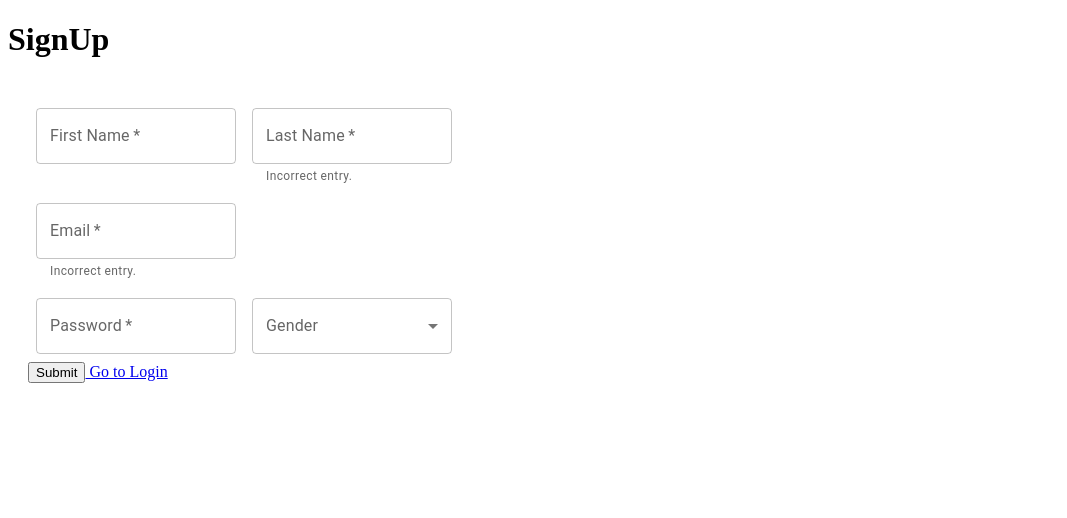
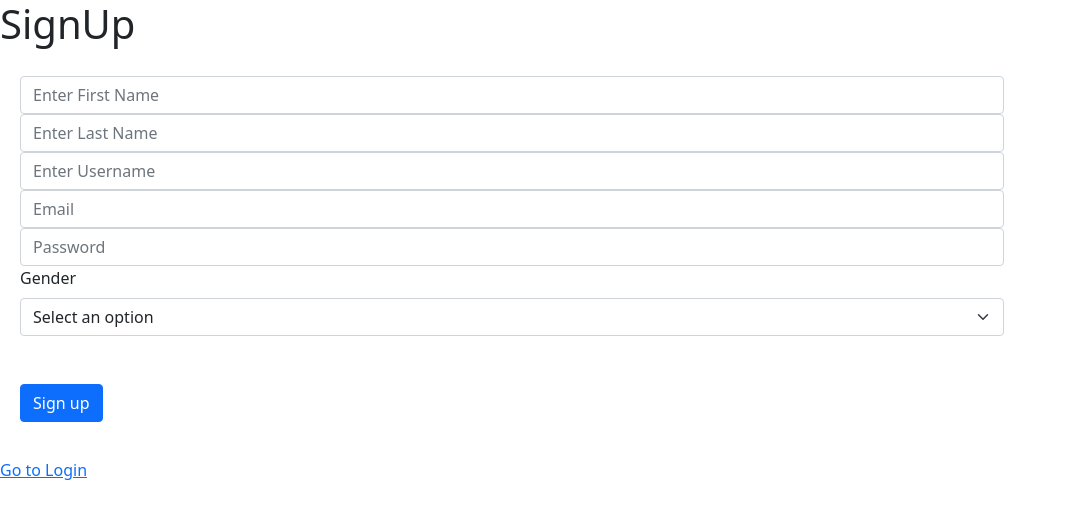
Before and after one commit to TshiSelle/eirene, a React (Create React App) app: page /SignUp in a window 1280 px wide. Shown: the top 518 px of the page, without its empty margins (0-1067 px from the left). Built offline with nearby package versions, Linux system fonts and the light colour scheme.

Commit message:
refactored signup/login now handles most if not all cases..

```diff
--- a/src/components/Profile/SignIn/LoginForm.js
+++ b/src/components/Profile/SignIn/LoginForm.js
@@ -1,24 +1,24 @@
 import React, { useReducer, useCallback } from 'react';
-// import { Button } from 'semantic-ui-react';
-// import Form from 'semantic-ui-react/dist/commonjs/collections/Form';
-import Box from '@mui/material/Box';
-import TextField from '@mui/material/TextField';
 import styled from 'styled-components';
 import { Link } from 'react-router-dom';
+import { Form, Button, Alert } from 'react-bootstrap'
 import { validatePassword, validateEmail } from '../../../validators/validators';
 
 const reducer = (state, action) => {
 	 // These cases are taken into consideration by the dispatches used in the useCallbacks down below,
 	 // This is where the values get set.
     switch (action.type) {
-      case 'validation-error': return { ...state, errorMessage: action.message };
-      case 'set-email': return { ...state, email: action.value, errorMessage: null };
-      case 'set-password': return { ...state, password: action.value, errorMessage: null };
+      case 'validation-error': return { ...state, submissionErrorMessage: action.message };
+			case 'email-error': return { ...state, emailError: action.message, submissionErrorMessage: action.message };
+			case 'password-error': return { ...state, passwordError: action.message, submissionErrorMessage: action.message };
+			// set states...
+      case 'set-email': return { ...state, email: action.value, submissionErrorMessage: null };
+      case 'set-password': return { ...state, password: action.value, submissionErrorMessage: null };
 			// signin states....
       case 'sign-in-start': return { ...state, waiting: true };
       case 'sign-in-success': return { ...state, waiting: false, finished: true };
       case 'sign-in-failure':
-        return { ...state, waiting: false, errorMessage: action.message };
+        return { ...state, waiting: false, submissionErrorMessage: action.message };
       default:
         throw new Error('Unhandled action: ' + action.type);
     }
@@ -28,24 +28,28 @@ const SignUpForm = () => {
 	const [state, dispatch] = useReducer(reducer, {
 			password: '',
 			email: '',
-			errorMessage: null,
+			submissionErrorMessage: null,
+			emailError: null,
+			passwordError: null,
 			waiting: false,
 			finished: false
 		});
-		const { email, password, errorMessage, finished, waiting } = state;
+		const { email, password, submissionErrorMessage, passwordError, emailError, finished, waiting } = state;
 
 
 	const loginUser = useCallback(() => {
+	// this prevents auto refresh onsubmit
+		event.preventDefault();
 	// We should validate the users input THEN call the api to login user here...
 	if (waiting || finished) return;
 	const emailValidation = validateEmail(email);
     if (!emailValidation.success) {
-      dispatch({ type: 'validation-error', message: emailValidation.message });
+      dispatch({ type: 'email-error', emailError: emailValidation.message, message: emailValidation.message });
       return;
     }
     const passwordValidation = validatePassword(password);
     if (!passwordValidation.success) {
-      dispatch({ type: 'validation-error', message: passwordValidation.message });
+      dispatch({ type: 'password-error', passwordError: passwordValidation.message, message: passwordValidation.message });
       return;
     }
 
@@ -53,39 +57,34 @@ const SignUpForm = () => {
 		// Now we should call the api to register user since all userInput has been validated...
 		dispatch({ type: 'sign-in-start' });
 		console.log('submitting!');
-	}, []);
+	}, [email, password, waiting, finished]);
 
 	// The useCallbacks basically take the values set in the input forms and sends them to their desired destination
   const setEmail = useCallback(e => dispatch({ type: 'set-email', value: e.target.value }), []);
   const setPassword = useCallback(e => dispatch({ type: 'set-password', value: e.target.value }), []);
 
   return (
+		<>
 		<FormContainer>
-			<Box {...{ warning: !!errorMessage }}
-				component="form"
-				sx={{
-					'& .MuiTextField-root': { m: 1, width: '25ch' },
-				}}
-				noValidate
-				autoComplete="off"
-				onSubmit={loginUser}
-			>
-      <div>
+			<Form className="login-form" onSubmit={loginUser} >
+				<Form.Group className="mb-3">
+					<Form.Control className="email-input" type="email" isInvalid={emailError}
+						placeholder="Email" name="email" value={email} onChange={setEmail} />
+					<Form.Control className="password-i	nput" type="password" isInvalid={passwordError}
+						placeholder="Password" name="password" value={password} onChange={setPassword} />
 
-				<TextField label="Email"
-					placeholder="Enter email" helperText="Incorrect entry." type="email"
-					value={email} onChange={setEmail} fullWidth required />
-				<br />
-				<TextField label="Password"
-					placeholder="Enter Password" type="password"
-					value={password} onChange={setPassword} fullWidth required />
-			</div>
-			{errorMessage && <h2>{errorMessage}</h2>}
-			<button type='submit'>Submit</button>
+					{submissionErrorMessage &&<div style={{paddingTop:20}}><Alert variant="danger">{submissionErrorMessage}</Alert></div>}
 
-			<Link to='/SignUp'> Go to SignUp</Link>
-    </Box>
+					<Button className="submit-button" disabled={submissionErrorMessage}
+						variant={`${submissionErrorMessage ? 'danger' : 'primary'}`} value="Sign Up" type="submit">
+						Login
+					</Button>
+				</Form.Group>
+			</Form>
+
 		</FormContainer>
+		<Link to='/SignUp'> Go to Signup</Link>
+	</>
   );
 };
 
--- a/src/components/Profile/SignUp/SignUpForm.js
+++ b/src/components/Profile/SignUp/SignUpForm.js
@@ -1,29 +1,35 @@
-import React, { useReducer, useCallback } from 'react';
-import Box from '@mui/material/Box';
-import TextField from '@mui/material/TextField';
+import React, { useReducer, useCallback, useState } from 'react';
 import styled from 'styled-components';
 import { Link } from 'react-router-dom';
-import FormControl from '@mui/material/FormControl';
-import InputLabel from '@mui/material/InputLabel';
-import Select from '@mui/material/Select';
-import MenuItem from '@mui/material/MenuItem';
+import 'bootstrap/dist/css/bootstrap.min.css'
+import { Form, Button, Alert } from 'react-bootstrap'
 import { validateName, validatePassword, validateEmail, validateGender } from '../../../validators/validators';
 
 const reducer = (state, action) => {
 	 // These cases are taken into consideration by the dispatches used in the useCallbacks down below,
 	 // This is where the values get set.
 	switch (action.type) {
-      case 'validation-error': return { ...state, errorMessage: action.message };
-      case 'set-first-name': return { ...state, firstName: action.value, errorMessage: null };
-      case 'set-last-name': return { ...state, lastName: action.value, errorMessage: null };
-      case 'set-email': return { ...state, email: action.value, errorMessage: null };
-      case 'set-password': return { ...state, password: action.value, errorMessage: null };
-      case 'set-gender': return { ...state, gender: action.value, errorMessage: null };
+		// error states
+		case 'validation-error': return { ...state, submissionErrorMessage: action.message };
+		case 'first-name-error': return { ...state, firstNameError: action.message, submissionErrorMessage: action.message };
+		case 'last-name-error': return { ...state, lastNameError: action.message, submissionErrorMessage: action.message };
+		case 'username-error': return { ...state, usernameError: action.message, submissionErrorMessage: action.message };
+		case 'email-error': return { ...state, emailError: action.message, submissionErrorMessage: action.message };
+		case 'password-error': return { ...state, passwordError: action.message, submissionErrorMessage: action.message };
+		case 'gender-error': return { ...state, genderError: action.message, submissionErrorMessage: action.message };
+
+		// set data
+		case 'set-first-name': return { ...state, firstName: action.value, submissionErrorMessage: null, firstNameError: null };
+		case 'set-last-name': return { ...state, lastName: action.value, submissionErrorMessage: null, lastNameErorr: null };
+		case 'set-username': return { ...state, username: action.value, submissionErrorMessage: null };
+		case 'set-email': return { ...state, email: action.value, submissionErrorMessage: null };
+		case 'set-password': return { ...state, password: action.value, submissionErrorMessage: null };
+		case 'set-gender': return { ...state, gender: action.value, submissionErrorMessage: null };
 		// signup states....
 		case 'sign-up-start': return { ...state, waiting: true };
 		case 'sign-up-success': return { ...state, waiting: false, finished: true };
 		case 'sign-up-failure':
-        return { ...state, waiting: false, errorMessage: action.message };
+			return { ...state, waiting: false, submissionErrorMessage: action.message };
 		default:
 			throw new Error('Unhandled action: ' + action.type);
 	}
@@ -33,42 +39,66 @@ const SignUpForm = () => {
 	const [state, dispatch] = useReducer(reducer, {
 			firstName: '',
 			lastName: '',
+			username: '',
 			password: '',
 			email: '',
 			gender: '',
-			errorMessage: null,
+			submissionErrorMessage: null,
+			firstNameError: null,
+			lastNameError: null,
+			usernameError: null,
+			emailError: null,
+			passwordError: null,
+			genderError: null,
 			waiting: false,
 			finished: false
 		});
-		const { email, password, firstName, lastName, gender, errorMessage, finished, waiting } = state;
+	const { email, password, firstName, lastName, gender, firstNameError, lastNameError, usernameError,
+					emailError,passwordError, genderError, submissionErrorMessage, finished, waiting, username } = state;
+
+	// The useCallbacks basically take the values set in the input forms and sends them to their desired destination
+	const setFirstName = useCallback(e => dispatch({ type: 'set-first-name', value: e.target.value }), []);
+	const setLastName = useCallback(e => dispatch({ type: 'set-last-name', value: e.target.value }), []);
+	const setUsername = useCallback(e => dispatch({ type: 'set-username', value: e.target.value }), []);
+	const setEmail = useCallback(e => dispatch({ type: 'set-email', value: e.target.value }), []);
+	const setPassword = useCallback(e => dispatch({ type: 'set-password', value: e.target.value }), []);
+	const setGender = useCallback(e => dispatch({ type: 'set-gender', value: e.target.value }), []);
 
 
 	const submitUser = useCallback(() => {
+		// this prevents auto refresh onsubmit
+		event.preventDefault();
 		// We should validate the users input THEN call the api to register user here...
 		if (waiting || finished) return;
+		const firstNameValidation = validateName(firstName, 'First name');
+		if (!firstNameValidation.success) {
+      dispatch({ type: 'first-name-error', firstNameError: firstNameValidation.message,  message: firstNameValidation.message});
+      return;
+    }
+    const lastNameValidation = validateName(lastName, 'Last name');
+    if (!lastNameValidation.success) {
+      dispatch({ type: 'last-name-error', lastNameError: lastNameValidation.message, message: lastNameValidation.message });
+      return;
+    }
+		const usernameValidation = validateName(username, 'Username');
+		if (!usernameValidation.success) {
+      dispatch({ type: 'username-error', usernameError: usernameValidation.message, message: usernameValidation.message });
+      return;
+    }
     const emailValidation = validateEmail(email);
     if (!emailValidation.success) {
-      dispatch({ type: 'validation-error', message: emailValidation.message });
+      dispatch({ type: 'email-error', emailError: emailValidation.message, message: emailValidation.message });
       return;
     }
     const passwordValidation = validatePassword(password);
     if (!passwordValidation.success) {
-      dispatch({ type: 'validation-error', message: passwordValidation.message });
+      dispatch({ type: 'password-error', passwordError: passwordValidation.message, message: passwordValidation.message });
       return;
     }
-    const firstNameValidation = validateName(firstName);
-    if (!firstNameValidation.success) {
-      dispatch({ type: 'validation-error', message: firstNameValidation.message });
-      return;
-    }
-    const lastNameValidation = validateName(lastName);
-    if (!lastNameValidation.success) {
-      dispatch({ type: 'validation-error', message: lastNameValidation.message });
-      return;
-    }
+		console.log('gender ', gender);
     const genderValidation = validateGender(gender);
     if (!genderValidation.success) {
-      dispatch({ type: 'validation-error', message: genderValidation.message });
+      dispatch({ type: 'gender-error', genderError: genderValidation.message, message: genderValidation.message });
       return;
     }
 
@@ -76,55 +106,45 @@ const SignUpForm = () => {
 		// Now we should call the api to register user since all userInput has been validated...
 		dispatch({ type: 'sign-up-start' });
 		console.log('submitting!');
-	}, []);
-
-	// The useCallbacks basically take the values set in the input forms and sends them to their desired destination
-	const setFirstName = useCallback(e => dispatch({ type: 'set-first-name', value: e.target.value }), []);
-  const setLastName = useCallback(e => dispatch({ type: 'set-last-name', value: e.target.value }), []);
-  const setEmail = useCallback(e => dispatch({ type: 'set-email', value: e.target.value }), []);
-  const setPassword = useCallback(e => dispatch({ type: 'set-password', value: e.target.value }), []);
-  const setGender = useCallback((e) => dispatch({ type: 'set-gender', value: e.target.value }), []);
+	}, [waiting, finished, firstName, lastName, username, email, password, gender]);
 
   return (
+	<>
 		<FormContainer>
-			<Box {...{ warning: !!errorMessage }} {...{ loading: waiting }} component="form" sx={{ '& .MuiTextField-root': { m: 1, width: '25ch' }, }}
-      	noValidate autoComplete="off" onSubmit={submitUser}>
-      <div>
-        <TextField label="First Name"
-					placeholder="Enter First Name"
-					onChange={setFirstName} value={firstName} fullWidth required />
+			<Form className="signup-form" onSubmit={submitUser} >
+				<Form.Group className="mb-3">
+					<Form.Control className="name-input" isInvalid={firstNameError}
+					type="text" placeholder="Enter First Name" value={firstName} onChange={setFirstName} />
 
-        <TextField label="Last Name"
-					placeholder="Enter Last Name" helperText="Incorrect entry."
-					value={lastName} onChange={setLastName} fullWidth required />
-				<br />
+					<Form.Control className="name-input" type="text" value={lastName} isInvalid={lastNameError}
+						placeholder="Enter Last Name" name="email" onChange={setLastName} />
 
-				<TextField label="Email"
-					placeholder="Enter email" helperText="Incorrect entry." type="email"
-					value={email} onChange={setEmail} fullWidth required />
-				<br />
-				<TextField label="Password"
-					placeholder="Enter Password" type="password"
-					value={password} onChange={setPassword} fullWidth required />
+					<Form.Control className="name-input" type="text" isInvalid={usernameError}
+						placeholder="Enter Username" name="username" value={username} onChange={setUsername} />
 
-				<FormControl sx={{ m: 1, minWidth: 200 }}>
-					<InputLabel id="demo-simple-select-required-label">Gender</InputLabel>
-					<Select
-						value={gender}
-						label="Gender *"
-						onChange={setGender}>
-						<MenuItem value=''>None</MenuItem>
-						<MenuItem value='male'>Male</MenuItem>
-						<MenuItem value='female'>Female</MenuItem>
-					</Select>
-				</FormControl>
-			</div>
-			{errorMessage && <h2>{errorMessage}</h2>}
-			<button type='submit'>Submit</button>
+					<Form.Control className="email-input" type="email" isInvalid={emailError}
+						placeholder="Email" name="email" onChange={setEmail} />
+					<Form.Control className="password-i	nput" type="password" isInvalid={passwordError}
+						placeholder="Password" name="password" value={password} onChange={setPassword} />
+					<Form.Group className="mb-5">
+					<Form.Label htmlFor="genderSelect">Gender</Form.Label>
+						<Form.Select id="genderSelect" as="select" value={gender} onChange={setGender} isInvalid={genderError}>
+							<option value=''>Select an option</option>
+							<option value='Male'>Male</option>
+							<option value='Female'>Female</option>
+						</Form.Select>
+					</Form.Group>
+					{submissionErrorMessage && <div style={{paddingTop:20}}><Alert variant="danger">{submissionErrorMessage}</Alert></div>}
+					<Button className="submit-button" value="Sign Up" type="submit" disabled={submissionErrorMessage}
+						variant={`${submissionErrorMessage ? 'danger' : 'primary'}`}>
+						Sign up
+					</Button>
+				</Form.Group>
+			</Form>
 
+		</FormContainer>
 		<Link to='/SignIn'> Go to Login</Link>
-    </Box>
-	</FormContainer>
+	</>
   );
 };
 
--- a/src/validators/validators.js
+++ b/src/validators/validators.js
@@ -1,6 +1,6 @@
-export function validateName(name) {
-  if (!name) return { success: false, message: 'Name required.' };
-  if (name.length >= 1024) return { success: false, message: 'Name too long.' };
+export function validateName(name, tag) {
+  if (!name) return { success: false, message: `${tag} required.` };
+  if (name.length >= 1024) return { success: false, message: `${tag} too long.` };
   return { success: true };
 }
 
@@ -18,7 +18,7 @@ export function validateEmail(email) {
 }
 
 export function validateGender(gender) {
-  if (!gender || gender === 'None') return { success: false, message: 'Please select a gender.' };
-  if (gender === 'male' || gender === 'female') return { success: true };
+  if (!gender || gender === 'None' || gender === 'Select an option') return { success: false, message: 'Please select a gender.' };
+  if (gender === 'Male' || gender === 'Female') return { success: true };
   return { success: false, message: 'Invalid gender.' };
 }
```
Also changed, not shown: package.json (+3 -4 lines), src/components/HomePage.js (+1 -6 lines), 1 other file (tests, documents, lock files or other folders). Lines whose indentation alone changed are shown as unchanged.
